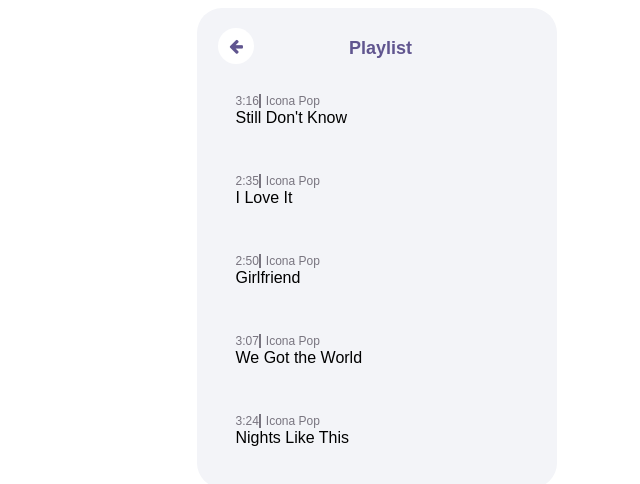
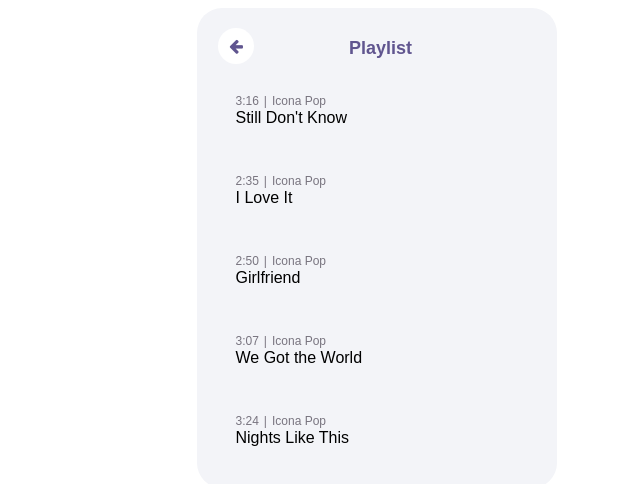
Before and after one commit to oskfelin/widget-player, a plain HTML site: page widget/index.html in a window 1280 px wide. Shown: the full height of the page, 263-903 px from the left. Drawn offline with nearby package versions, Linux system fonts and the light colour scheme; files that its build step writes are made by us from their sources; a web font is replaced by a local one.

Commit message:
styling. duration, title

```diff
--- a/widget/style.sass
+++ b/widget/style.sass
@@ -200,4 +200,6 @@
       color: $artist-name-color
     .song-duration
       margin-right: 5px
-      border-right: 2px solid $artist-name-color
+    .song-duration:after
+      content: '|'
+      margin: auto auto auto 5px
```
